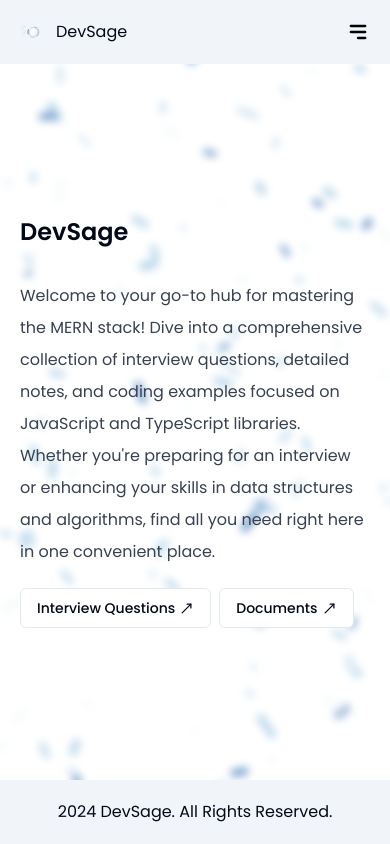
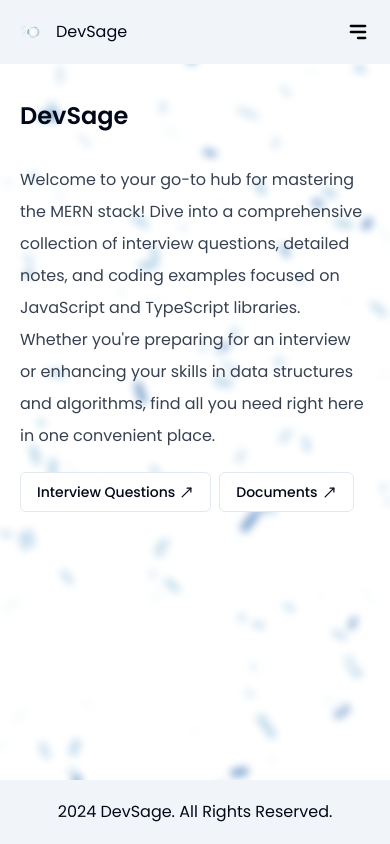
Before and after one commit to MewanAkoon/dev-sage, a Next.js app: page / in a window 390 px wide. Built offline with nearby package versions, Linux system fonts and the light colour scheme.

Commit message:
Fixed the flex box issue with the homepage for the mobile screens

```diff
--- a/src/app/page.tsx
+++ b/src/app/page.tsx
@@ -5,7 +5,7 @@ import { Button } from '@/components/ui/button';
 
 export default function Home() {
 	return (
-		<div className='flex w-full h-full items-center sm:justify-center sm:my-8'>
+		<div className='flex w-full h-full sm:items-center justify-center sm:my-8'>
 			<div className='my-4 sm:-mt-28 sm:mb-0'>
 				<h1 className='text-2xl sm:text-4xl font-semibold'>DevSage</h1>
 				<p className='mt-8 sm:mt-10 sm:text-xl text-gray-700 leading-8'>
```
